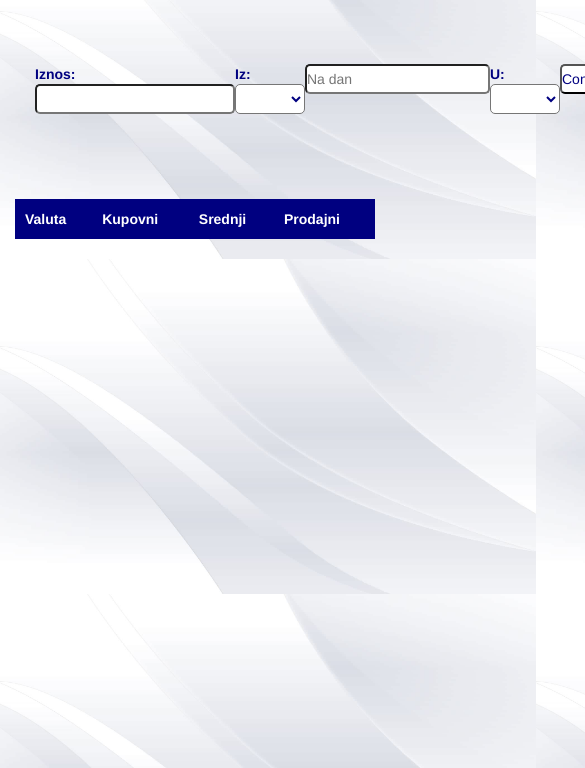
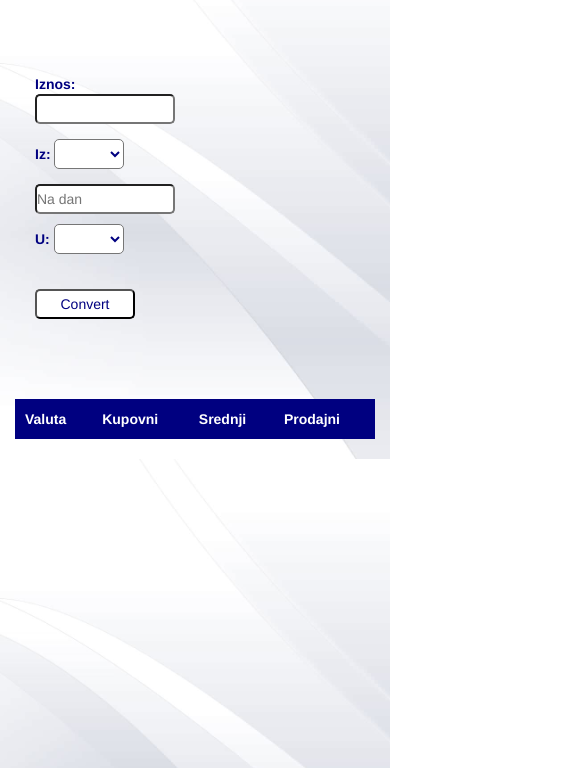
Before and after one commit to sznzm/Currency-converter, a plain HTML site: page index.html in a window 390 px wide. Shown: the part 76-844 px from the top of the page, 585 px wide, since content can reach past the window. Drawn offline with nearby package versions, Linux system fonts and the light colour scheme; no server answers.

Commit message:
Update style.css

```diff
--- a/css/style.css
+++ b/css/style.css
@@ -83,3 +83,31 @@ body h1 {
 	margin-left: 10px;
 	font-weight: bold;
 }
+
+/*   Media Queries */
+
+@media only screen and (max-width: 1000px) {
+
+	.form {
+		display: flex;
+		flex-direction: column;
+		max-width: 50%;
+	}
+
+	.form input {
+		width: 100%;
+	}
+
+	label {
+		margin: 10px 0;
+	}
+
+	label select {
+		margin-bottom: 10px;
+	}
+
+	.form button {
+		margin-top: 20px;
+	}
+
+}
```
